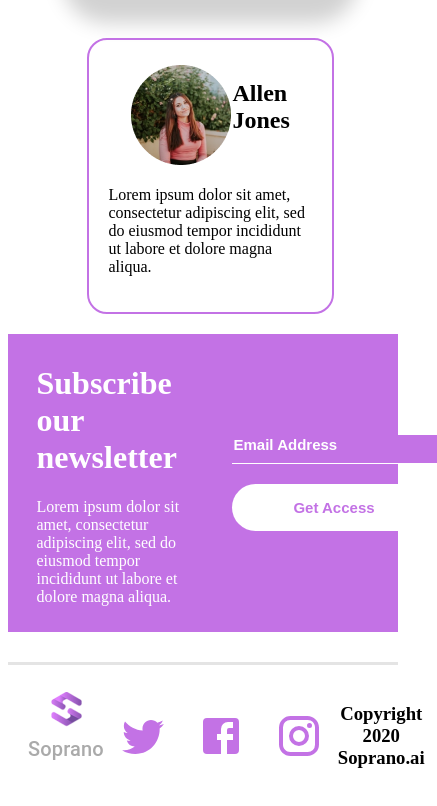
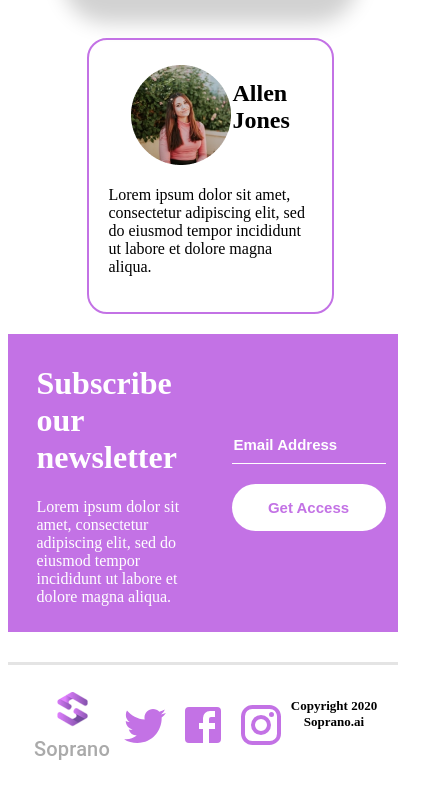
Before and after one commit to HeenaBhansali/Night-hack, a React (Create React App) app: page / in a window 390 px wide. Shown: the part 2650-3456 px from the top of the page, 437 px wide, since content can reach past the window. Built offline with nearby package versions, Linux system fonts and the light colour scheme.

Commit message:
add responsiveness

```diff
--- a/src/app.css
+++ b/src/app.css
@@ -1,5 +1,7 @@
 .App {
   width: 100vw !important;
+  overflow: scroll;
+  overflow-x: hidden;
 }
 
 .content {
@@ -22,13 +24,6 @@
   width: inherit;
 }
 
-/* @media only screen and (max-width: 900px) {
-  img {
-    width: inherit;
-  }
-} */
-
-
 .exploreBtn {
   background-color: #c372e5;
   border: none;
--- a/src/components/Footer/footer.css
+++ b/src/components/Footer/footer.css
@@ -25,3 +25,12 @@
   padding: 15px;
   font-size: 3rem !important;
 }
+
+@media only screen and (max-width: 500px) {
+  .socialMedia > * {
+    padding: 5px;
+  }
+  .footer > h3 {
+    font-size: small;
+  }
+}
--- a/src/components/Subscribe/subscribe.css
+++ b/src/components/Subscribe/subscribe.css
@@ -20,10 +20,10 @@
 
 @media only screen and (max-width: 670px) {
   .email {
-   display: grid;
+    display: grid;
   }
   .email > * {
-      margin: 10px;
+    margin: 10px;
   }
 }
 
@@ -54,3 +54,9 @@
   border-radius: 30px;
   cursor: pointer;
 }
+
+@media only screen and (max-width: 450px) {
+  .email > input {
+    width: 150px;
+  }
+}
```
